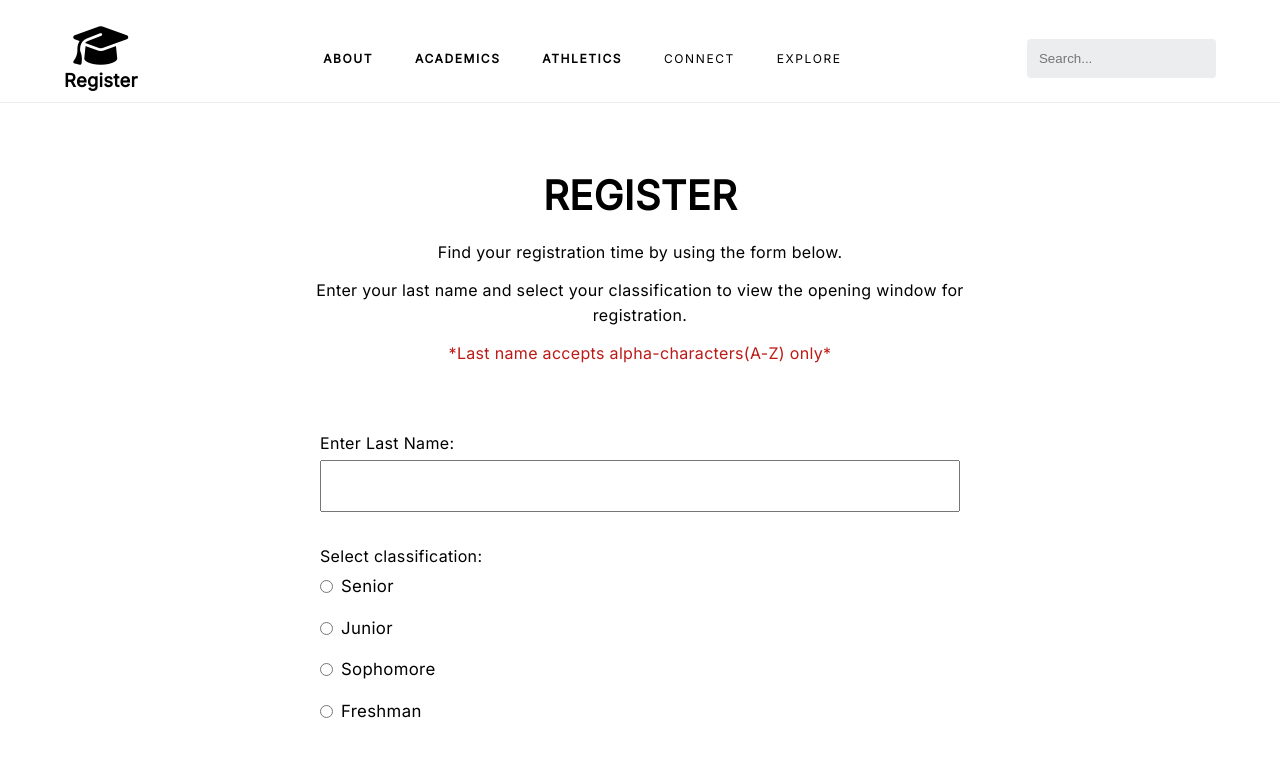
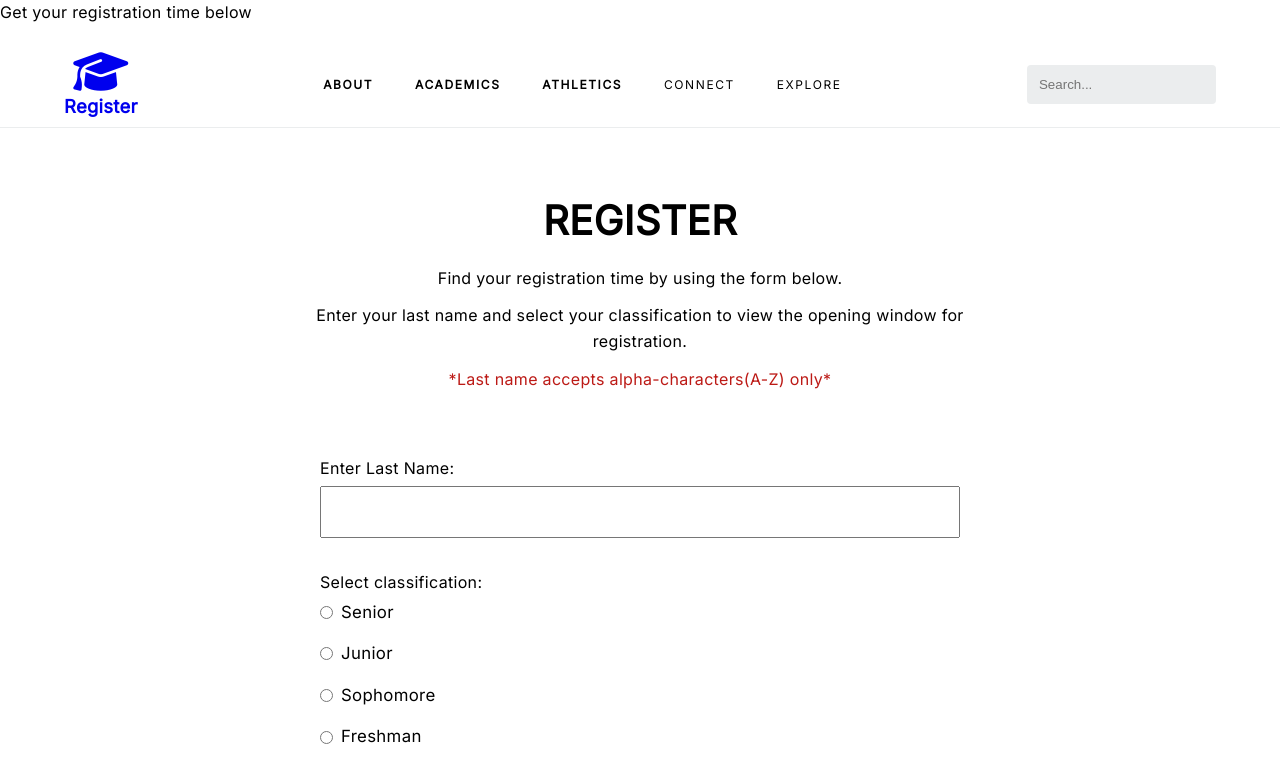
Before and after one commit to wtbell01/Registration-Time, a plain HTML site: page index.html in a window 1280 px wide. Shown: the top 769 px of the page. Drawn offline with Linux system fonts and the light colour scheme.

Commit message:
Added a banner

```diff
--- a/index.html
+++ b/index.html
@@ -8,18 +8,27 @@
   <title>Registration</title>
 </head>
 <body>
+
+  <!--Banner-->
+  <div class="banner">
+    <p class="banner-text">Get your registration time below</p>
+  </div>
   <!--Header-->
   <header class="header-container">
     <div class="header">
       <!--Header Logo-->
       <div class="header-logo">
+        <!--Link for the header logo-->
+        <a class = "header-logo-link" href="#">
           <!--Top half of the logo holding the icon-->
           <div class="header-logo-top">
             <i class="fas fa-graduation-cap"></i>
           </div>
+          <!--Bottom half of the logo holding the text-->
           <div class="header-logo-bottom">
             <h1 class="header-logo-bottom-text">Register</h1>
           </div>
+        </a>
       </div>
 
       <!--Header Menu/Navigation-->
```
Lines whose indentation alone changed are shown as unchanged.
